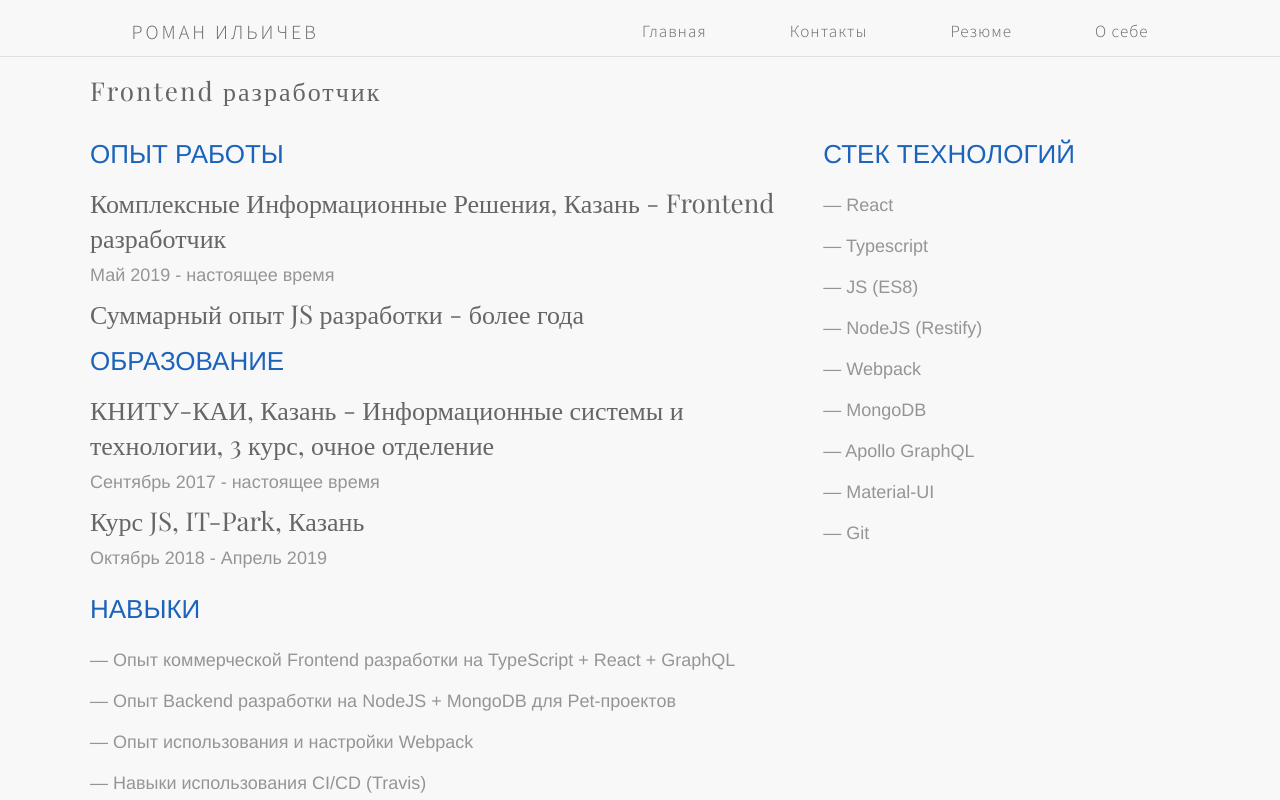
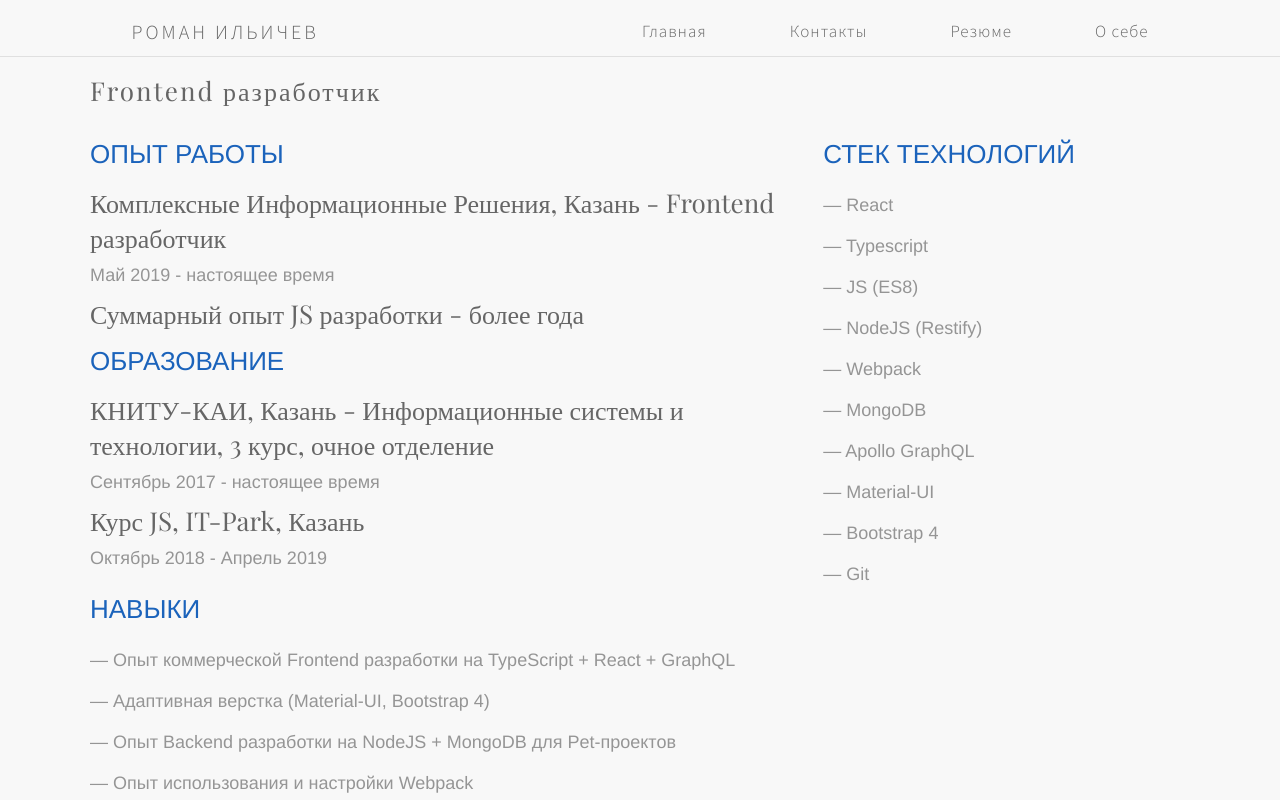
Before and after one commit to Eeenkeeei/portfolio, a React (Create React App) app: page /resume in a window 1280 px wide. Shown: the top 800 px of the page. Built offline with nearby package versions, Linux system fonts and the light colour scheme.

Commit message:
Обновление резюме

```diff
--- a/src/Pages/Resume.tsx
+++ b/src/Pages/Resume.tsx
@@ -55,6 +55,9 @@ export const Resume = () => {
                             — Опыт коммерческой Frontend разработки на TypeScript + React + GraphQL
                         </TextComponent>
                         <TextComponent className="resume-body-comment">
+                            — Адаптивная верстка (Material-UI, Bootstrap 4)
+                        </TextComponent>
+                        <TextComponent className="resume-body-comment">
                             — Опыт Backend разработки на NodeJS + MongoDB для Pet-проектов
                         </TextComponent>
                         <TextComponent className="resume-body-comment">
@@ -98,6 +101,9 @@ export const Resume = () => {
                             — Material-UI
                         </TextComponent>
                         <TextComponent className="resume-body-comment">
+                            — Bootstrap 4
+                        </TextComponent>
+                        <TextComponent className="resume-body-comment">
                             — Git
                         </TextComponent>
                     </Grid>
```
